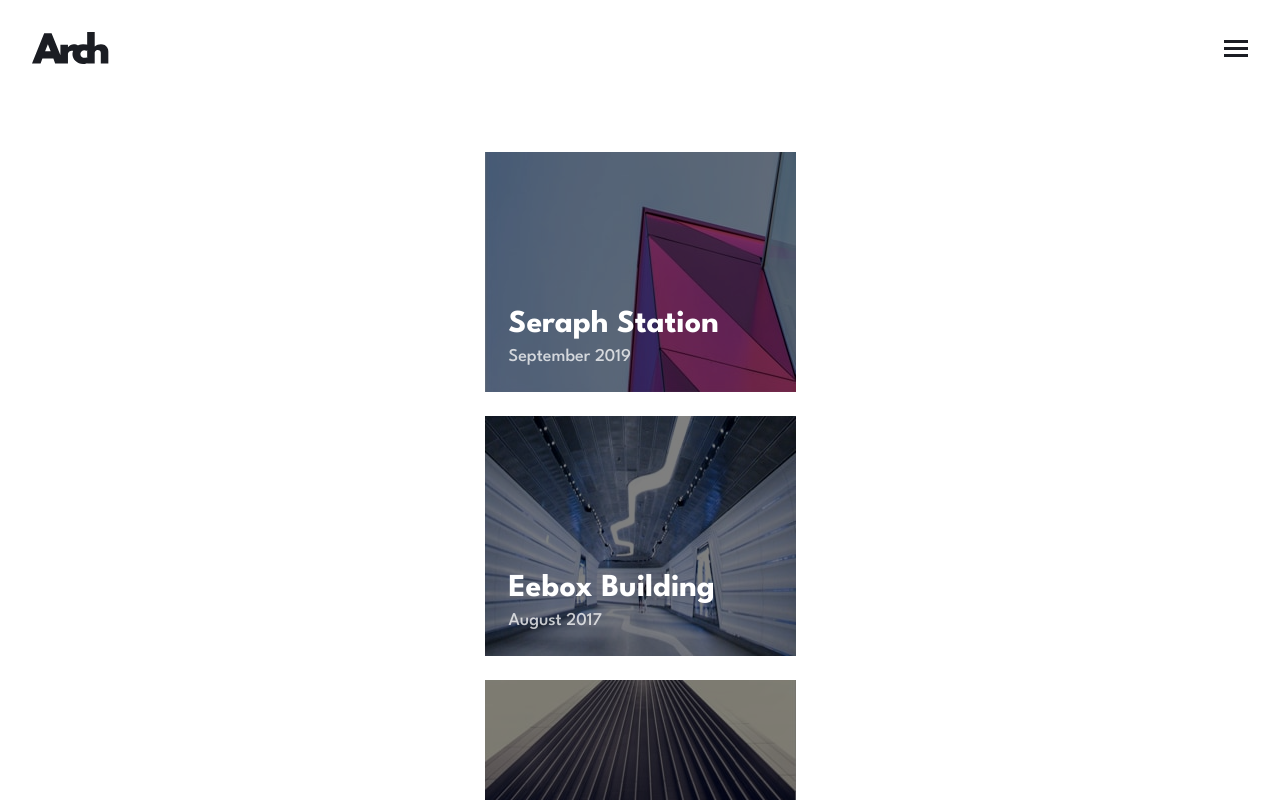
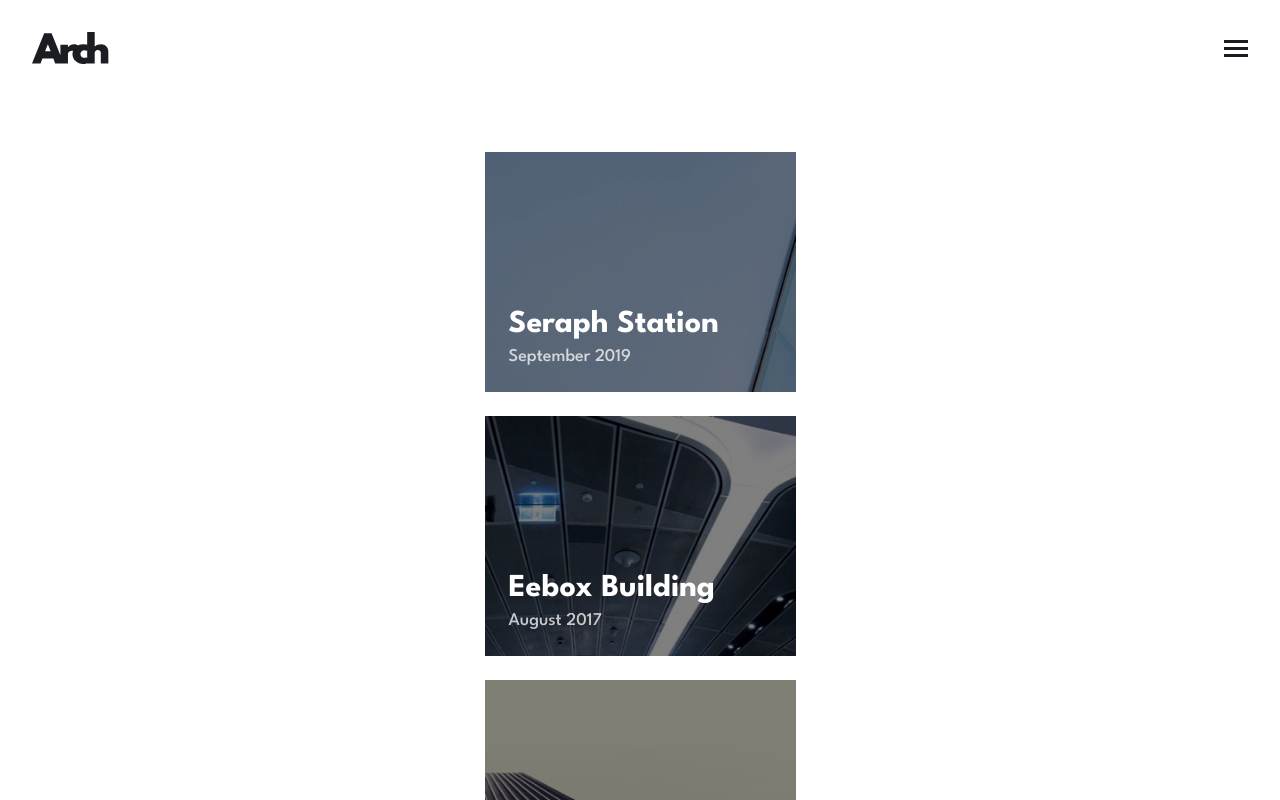
Before and after one commit to gigakhrz/arch-studio-multi-page-website, a Next.js app: page /portfolio in a window 1280 px wide. Shown: the top 800 px of the page. Built offline with nearby package versions, Linux system fonts and the light colour scheme.

Commit message:
add some use sate and function to controll responcive and change based on this bacckground images

```diff
--- a/src/app/portfolio/page.tsx
+++ b/src/app/portfolio/page.tsx
@@ -1,14 +1,50 @@
+"use client";
+
+import React, { useState, useEffect } from "react";
 import { allProject } from "./projectData";
 
 export default function Portfolio() {
+  const [deviceType, setDeviceType] = useState(getDeviceType());
+
+  useEffect(() => {
+    function handleResize() {
+      setDeviceType(getDeviceType());
+    }
+
+    window.addEventListener("resize", handleResize);
+
+    return () => {
+      window.removeEventListener("resize", handleResize);
+    };
+  }, []);
+
+  function getDeviceType() {
+    const width = window.innerWidth;
+
+    if (width <= 768) {
+      return "mobile";
+    } else if (width <= 1024) {
+      return "tablet";
+    } else {
+      return "desktop";
+    }
+  }
+
   return (
     <div className="mt-[56px] mb-[132px] flex flex-col items-center gap-[24px] w-full ">
       {allProject.allProject.map((project, index) => {
+        const imageUrl =
+          deviceType === "mobile"
+            ? project.image
+            : deviceType === "tablet"
+            ? project.image1
+            : project.image2;
+
         return (
           <div
             key={index}
             className="w-[311px] h-[240px] flex flex-col items-start justify-end px-[24px] py-[23px] relative bg-no-repeat bg-cover"
-            style={{ backgroundImage: `url(${project.image})` }} // Set background image
+            style={{ backgroundImage: `url(${imageUrl})` }} // Set background image
           >
             <h1 className="z-10 text-[32px] leading-[40px] text-white self-start font-bold">
               {project.name}
```
